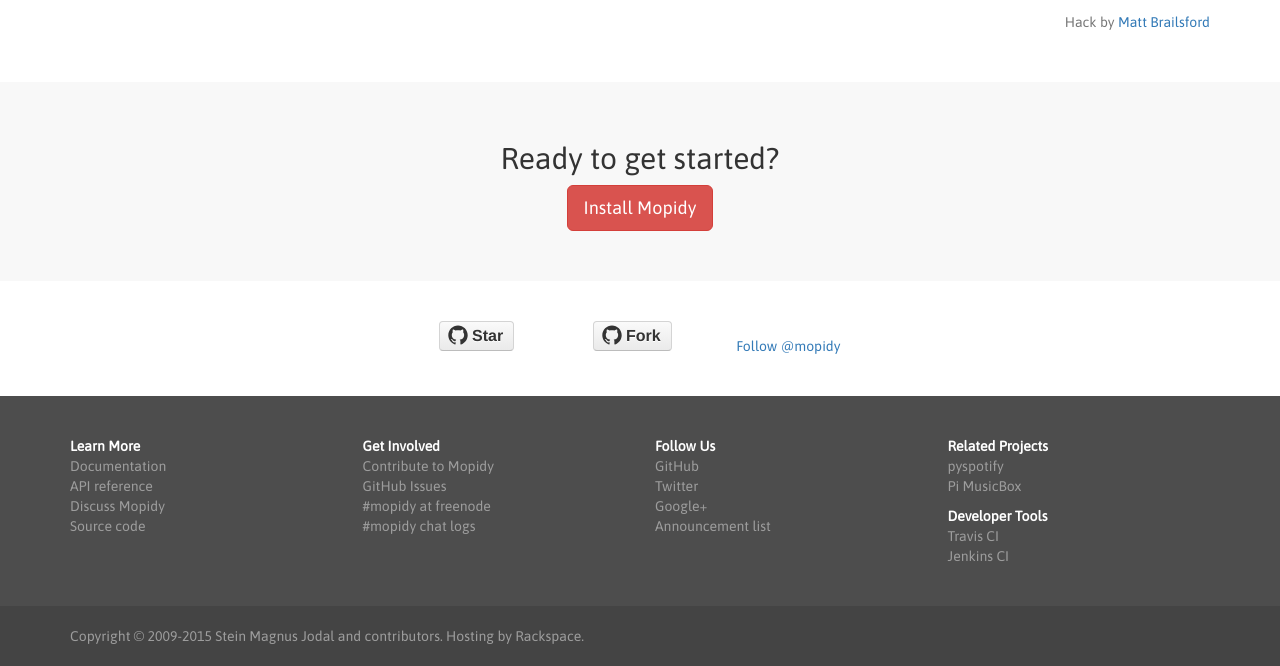
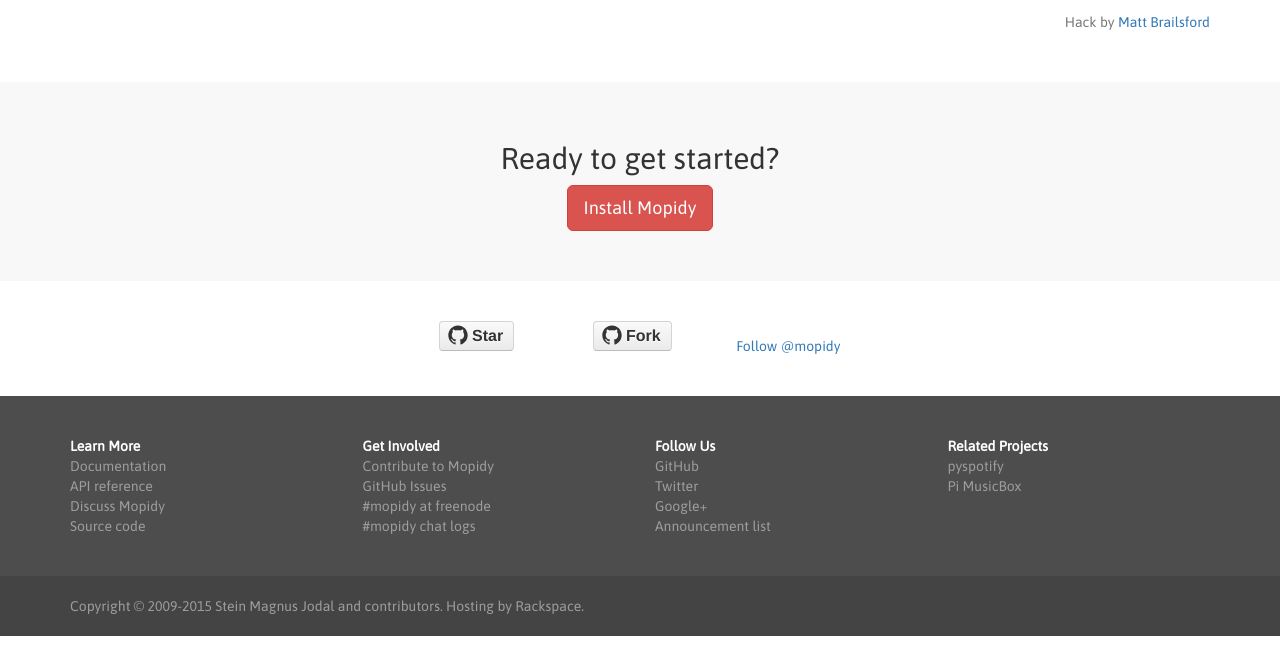
Before and after one commit to mopidy/website, a Jekyll site: the page built from index.html, in a window 1280 px wide and 900 px high, scrolled down 2558 px, cut to the strip 234-900 px from the top of the window. Built offline with Jekyll 4.4.1, drawn with Linux system fonts in a browser that asks for light colours; comment, search, counter and statistics services are not loaded; after the commit the page ends 3428 px from its top, so only the background shows below that.

Commit message:
Remove dev tools from links

```diff
--- a/_layouts/default.html
+++ b/_layouts/default.html
@@ -96,12 +96,6 @@
               <li><a href="https://pyspotify.mopidy.com/">pyspotify</a></li>
               <li><a href="http://www.pimusicbox.com/">Pi MusicBox</a></li>
             </ul>
-            <ul class="list-unstyled">
-              <li><strong>Developer Tools</strong></li>
-              <li><a href="https://travis-ci.org/mopidy/mopidy">
-                Travis CI</a></li>
-              <li><a href="https://ci.mopidy.com/">Jenkins CI</a></li>
-            </ul>
           </div>
         </div>
       </div>
```
